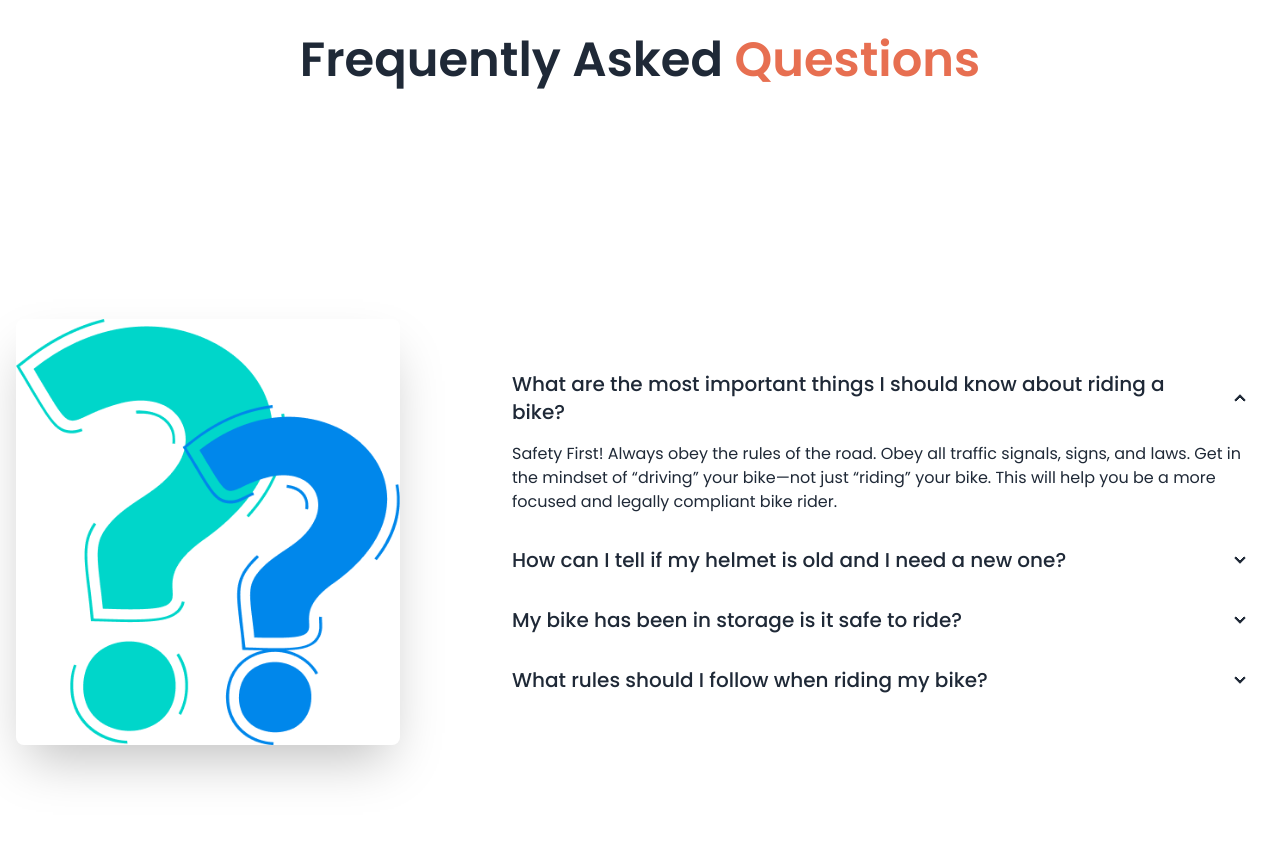
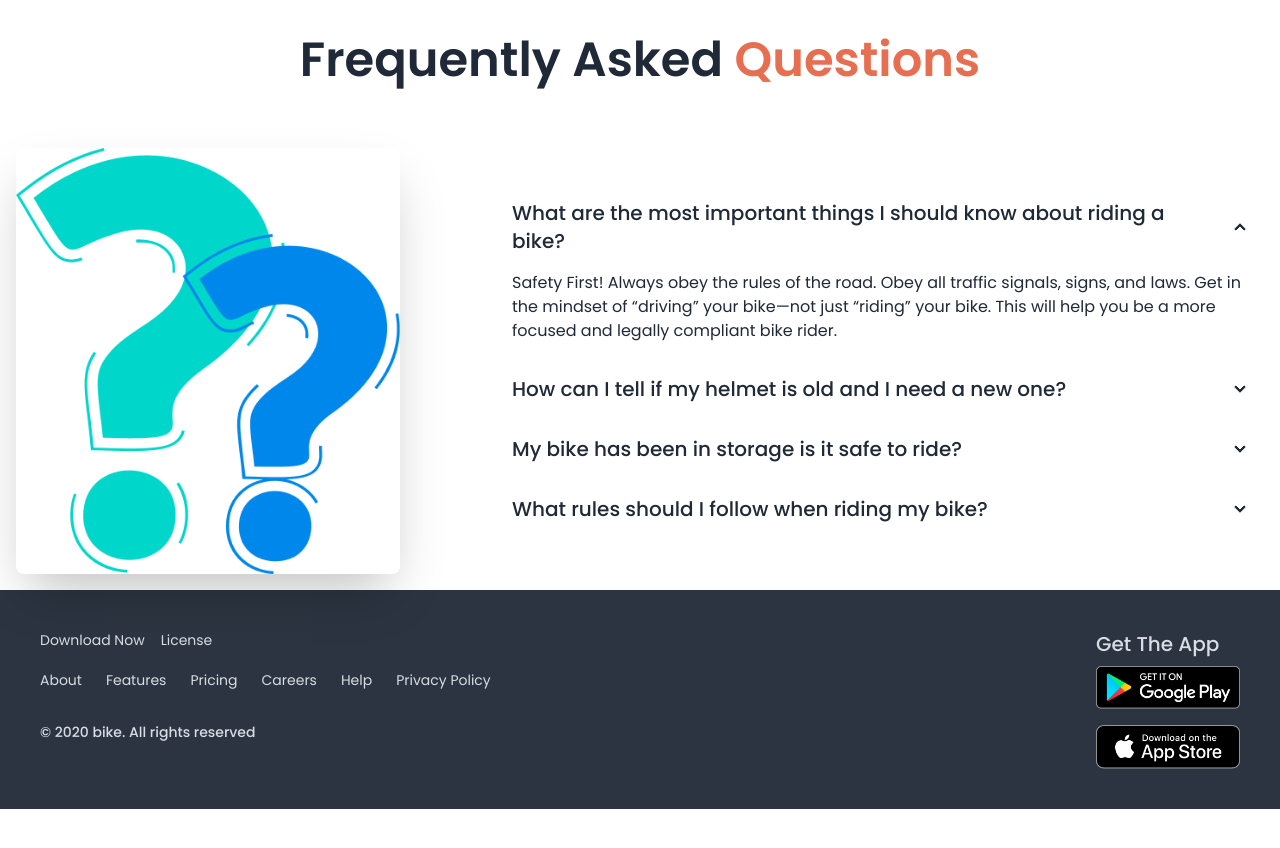
Before and after one commit to tofiq5/biker-zone-with-daisyui, a plain HTML site: page index.html in a window 1280 px wide. Shown: the part 2500-3348 px from the top of the page. After the commit the page ends 3309 px from the top, so only its background shows below. Drawn offline with nearby package versions, Linux system fonts and the light colour scheme.

Commit message:
finished the footer and the project

```diff
--- a/index.html
+++ b/index.html
@@ -296,7 +296,7 @@
             <h3 class="text-5xl mb-12 font-semibold text-center">Frequently Asked <span class="text-[#E76F51]">Questions</span></h3>
             <div>
                 <!-- hero section -->
-                <div class="hero min-h-screen">
+                <div class="hero">
                     <div class="hero-content flex-col lg:gap-24 lg:flex-row">
                       <img src="/images/others/faq.png" class="w-1/2 lg:max-w-sm rounded-lg shadow-2xl" />
                       <div>
@@ -349,9 +349,29 @@
         </section>
     </main>
 
-    <footer>
-
-    </footer>
+        <footer class="footer p-10 bg-neutral text-neutral-content justify-between">
+            <div class="">
+              <div class="grid gap-4 grid-flow-col "><a href="#">Download Now</a>
+                <a href="#">License</a>
+            </div>
+            <div class="grid lg:grid-flow-col gap-6 mt-3">
+                <a href="#">About</a>
+                <a href="#">Features</a>
+                <a href="#">Pricing</a>
+                <a href="#">Careers</a>
+                <a href="#">Help</a>
+                <a href="#">Privacy Policy</a>
+            </div>
+            <footer class="text-sm font-medium pt-6">© 2020 bike. All rights reserved</footer>
+            </div>
+            <div>
+            <h4 class="text-xl font-medium">Get The App</h4>
+              <div class="grid grid-cols-1 gap-4">
+                <a><img class="w-36" src="images/others/android.png" alt=""></a>
+                <a><img class="w-36" src="images/others/ios.png" alt=""></a>
+              </div>
+            </div>
+          </footer>
 </body>
 
 </html>
```
